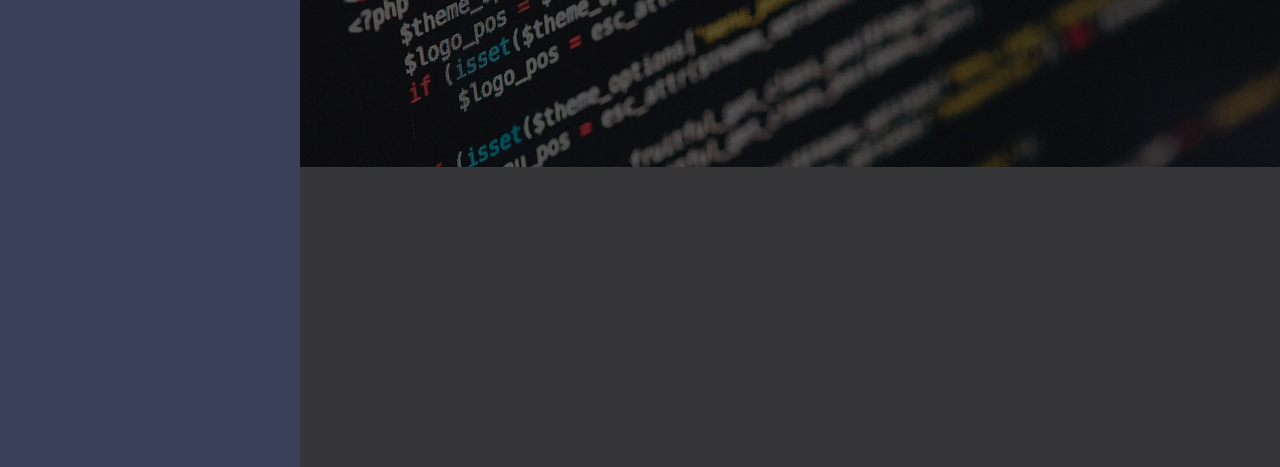
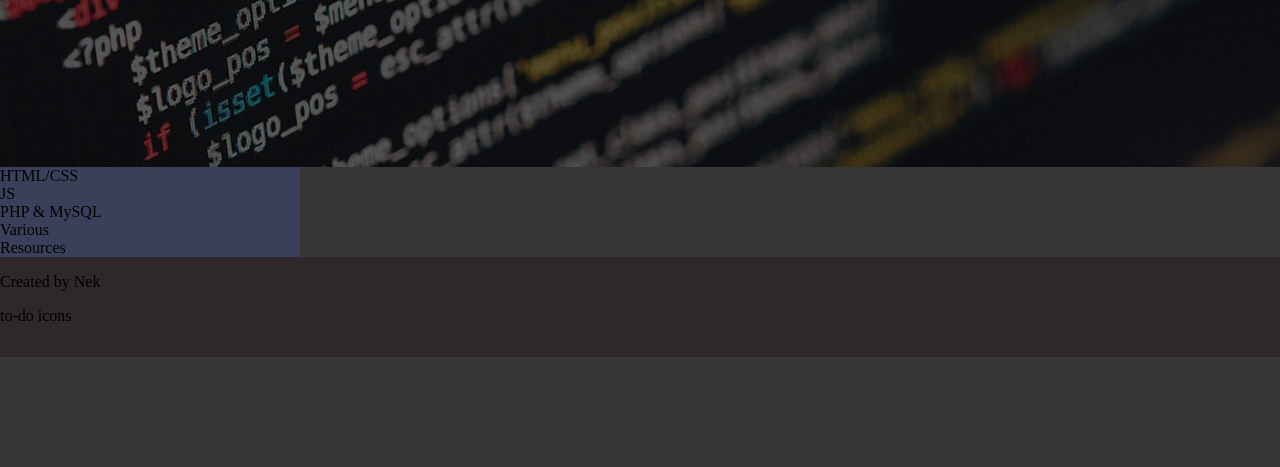
Before and after one commit to NekCS/fcc, a plain HTML site: page tribute-page/index.html in a window 1280 px wide. Shown: the part 333-800 px from the top of the page. Drawn offline with Linux system fonts and the light colour scheme.

Commit message:
Changed grid

```diff
--- a/tribute-page/css/style.css
+++ b/tribute-page/css/style.css
@@ -16,7 +16,7 @@ body {
     display: grid;
     grid-template-rows: 500px auto 100px;
     grid-template-columns: 300px 1fr;
-    grid-template-areas: "nav header"
+    grid-template-areas: "header header"
                          "nav    main"
                          "footer footer";
 }
@@ -46,7 +46,6 @@ nav {
 
 main {
     grid-area: main;
-    height: 1000px;
 }
 
 footer {
--- a/tribute-page/index.html
+++ b/tribute-page/index.html
@@ -22,7 +22,10 @@
 			<div class="nav-item">Resources</div>
 		</nav>
 		<main></main>
-		<footer></footer>
+		<footer>
+			<p>Created by Nek</p>
+			<p>to-do icons</p>
+		</footer>
 	</div>
 </body>
 </html>
```
